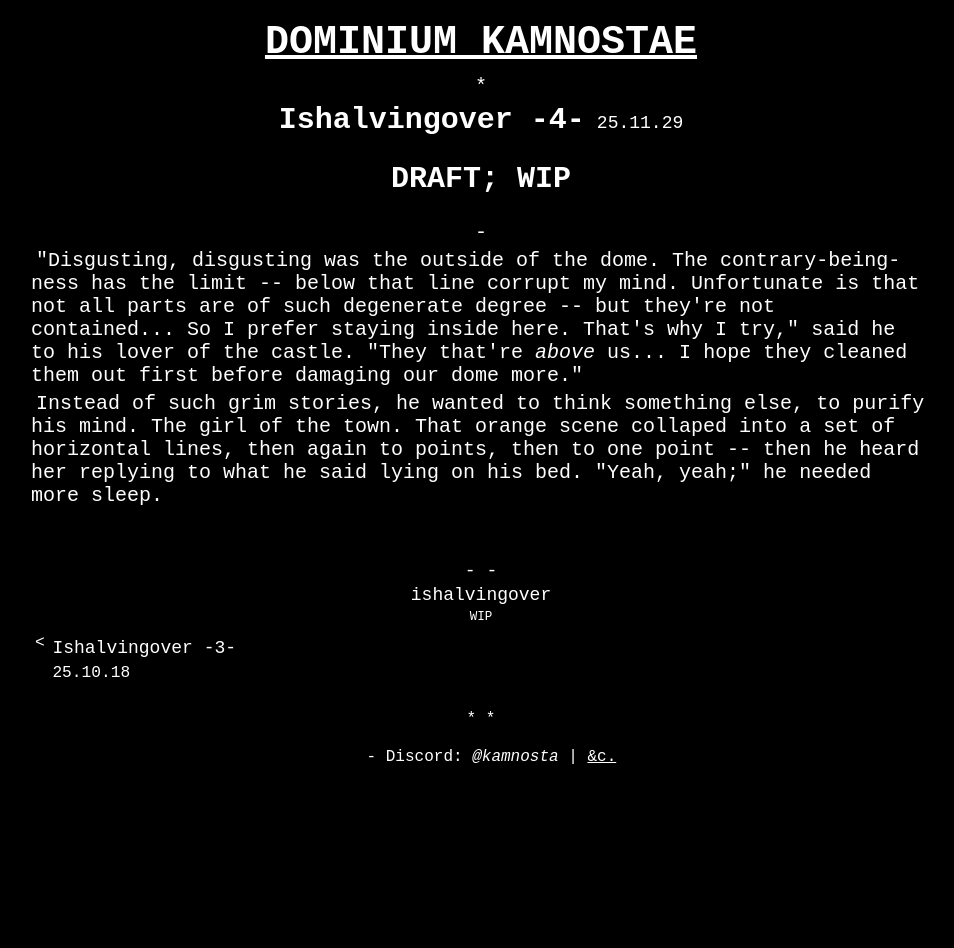
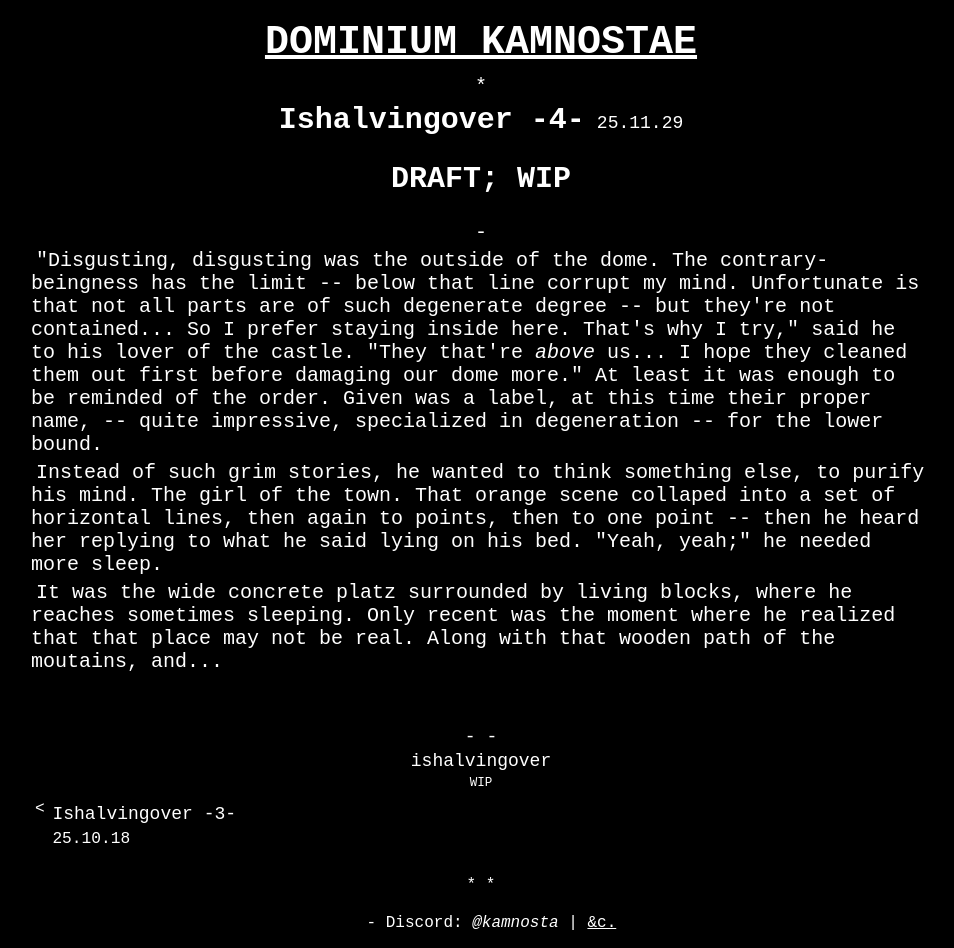
Before and after one commit to kamnosta/kamnosta.github.io, a Jekyll site: the page built from _ishalvingover/25-11-29-4.md, in a window 1280 px wide. Shown: the whole page, without its empty margins (159-1113 px from the left). Built offline with Jekyll 4.4.1, drawn with Linux system fonts in a browser that asks for light colours; before the commit the page ends 900 px from its top, so only the background shows below that.

Commit message:
iho4 update

```diff
--- a/_ishalvingover/25-11-29-4.md
+++ b/_ishalvingover/25-11-29-4.md
@@ -5,6 +5,8 @@ firstverse: "DRAFT; WIP"
 
 ---
 
-"Disgusting, disgusting was the outside of the dome. The contrary-being-ness has the limit -- below that line corrupt my mind. Unfortunate is that not all parts are of such degenerate degree -- but they're not contained... So I prefer staying inside here. That's why I try," said he to his lover of the castle. "They that're *above* us... I hope they cleaned them out first before damaging our dome more."
+"Disgusting, disgusting was the outside of the dome. The contrary-beingness has the limit -- below that line corrupt my mind. Unfortunate is that not all parts are of such degenerate degree -- but they're not contained... So I prefer staying inside here. That's why I try," said he to his lover of the castle. "They that're *above* us... I hope they cleaned them out first before damaging our dome more." At least it was enough to be reminded of the order. Given was a label, at this time their proper name, -- quite impressive, specialized in degeneration -- for the lower bound.
 
 Instead of such grim stories, he wanted to think something else, to purify his mind. The girl of the town. That orange scene collaped into a set of horizontal lines, then again to points, then to one point -- then he heard her replying to what he said lying on his bed. "Yeah, yeah;" he needed more sleep.
+
+It was the wide concrete platz surrounded by living blocks, where he reaches sometimes sleeping. Only recent was the moment where he realized that that place may not be real. Along with that wooden path of the moutains, and...
```
